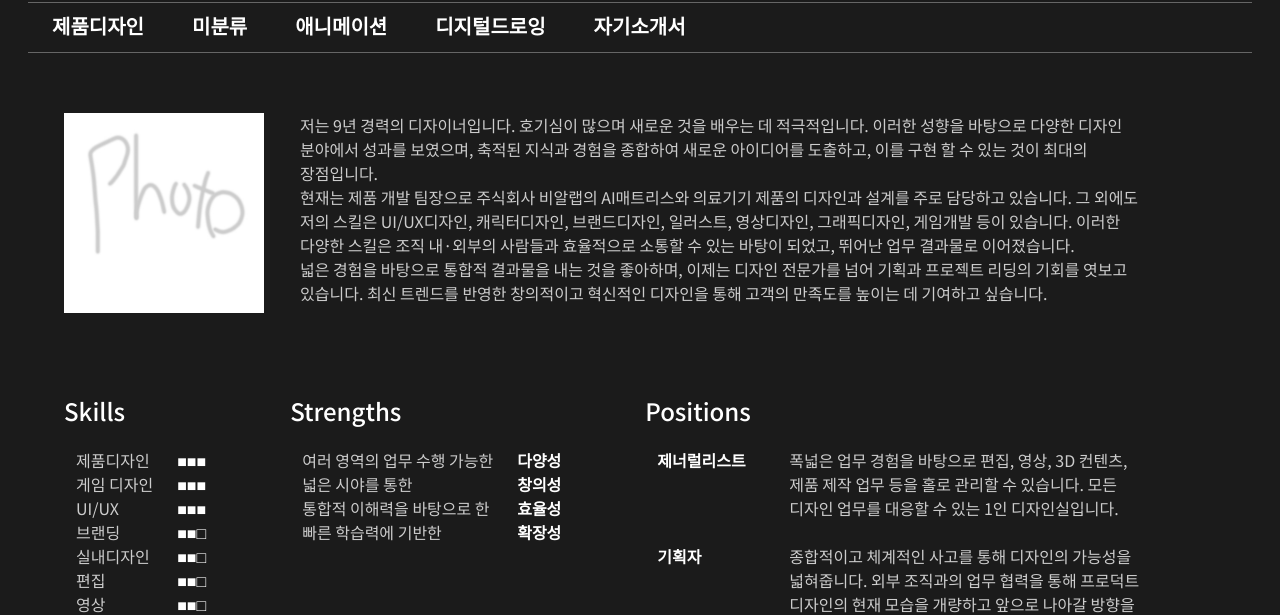
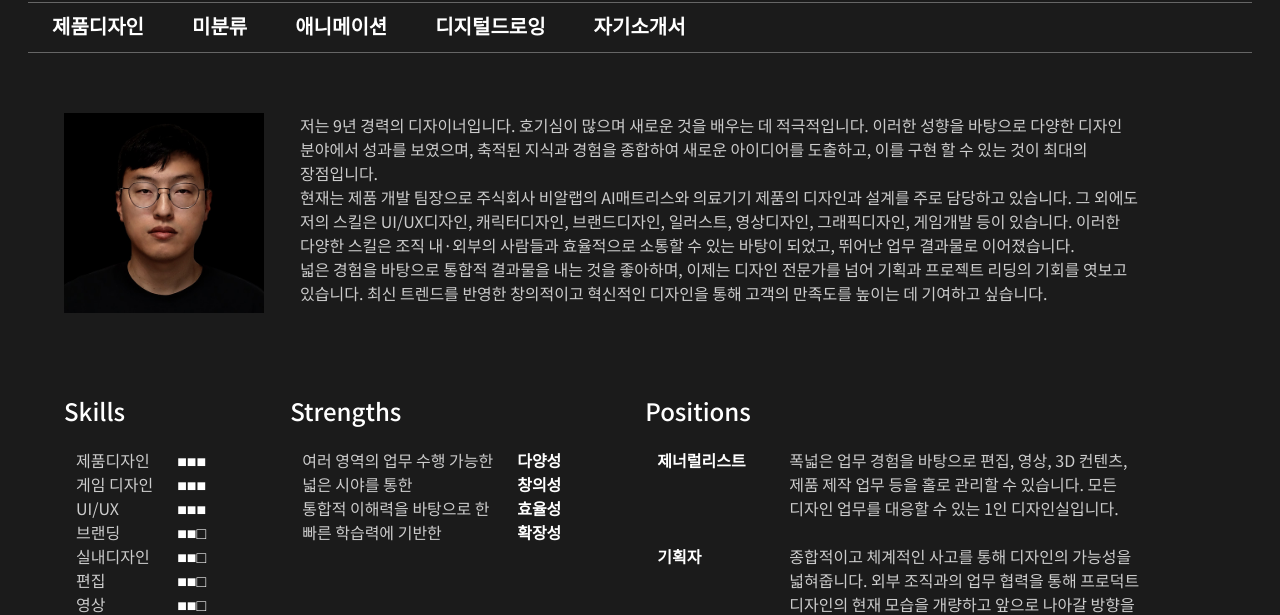
Before and after one commit to ilslee/PortfolioWeb, a plain HTML site: page introduction.html in a window 1280 px wide. Shown: the part 193-808 px from the top of the page. Drawn offline with Linux system fonts and the light colour scheme.

Commit message:
portraite update

```diff
--- a/introduction.html
+++ b/introduction.html
@@ -20,7 +20,7 @@
 <div class="line"></div>
 
 <div class="contents_container contents_main">
-    <img class="portrait item_margin" src="./Images/portrait.jpg" alt="Ilsong Lee">
+    <img class="portrait item_margin" src="./Images/portrait_dark_1by1_72dpi_241230.jpg" alt="Ilsong Lee">
     <p class="contents_main_text" style="width: 840px;">
         저는 9년 경력의 디자이너입니다. 호기심이 많으며 새로운 것을 배우는 데 적극적입니다.
         이러한 성향을 바탕으로 다양한 디자인 분야에서 성과를 보였으며, 축적된 지식과 경험을 종합하여 새로운 아이디어를 도출하고,
```
Also changed, not shown: Images/portrait_dark_1by1_72dpi_241230.jpg (added).
